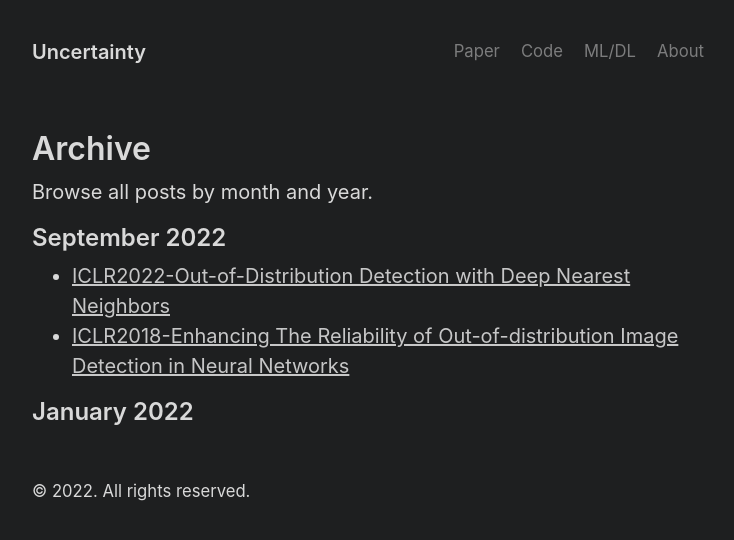
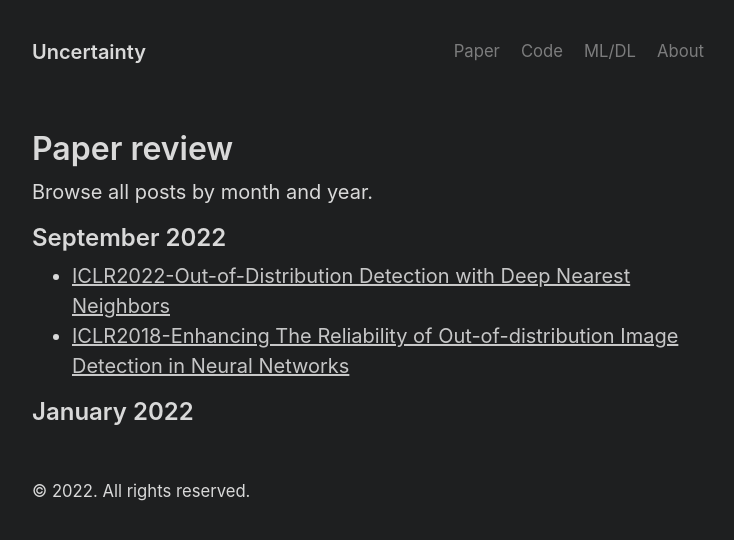
Before and after one commit to mawjdgus0812/mawjdgus0812.github.io, a Jekyll site: the page built from archive.md, in a window 1280 px wide. Shown: the top 540 px of the page, without its empty margins (272-1006 px from the left). Built offline with Jekyll 4.4.1, drawn with Linux system fonts in a browser that asks for light colours.

Commit message:
Update archive.md

```diff
--- a/archive.md
+++ b/archive.md
@@ -1,10 +1,10 @@
 ---
 layout: default
-title: Paper review
+title: Archive
 use_math: true
 ---
 
-# Archive
+# Paper review
 
 Browse all posts by month and year.
 
```
